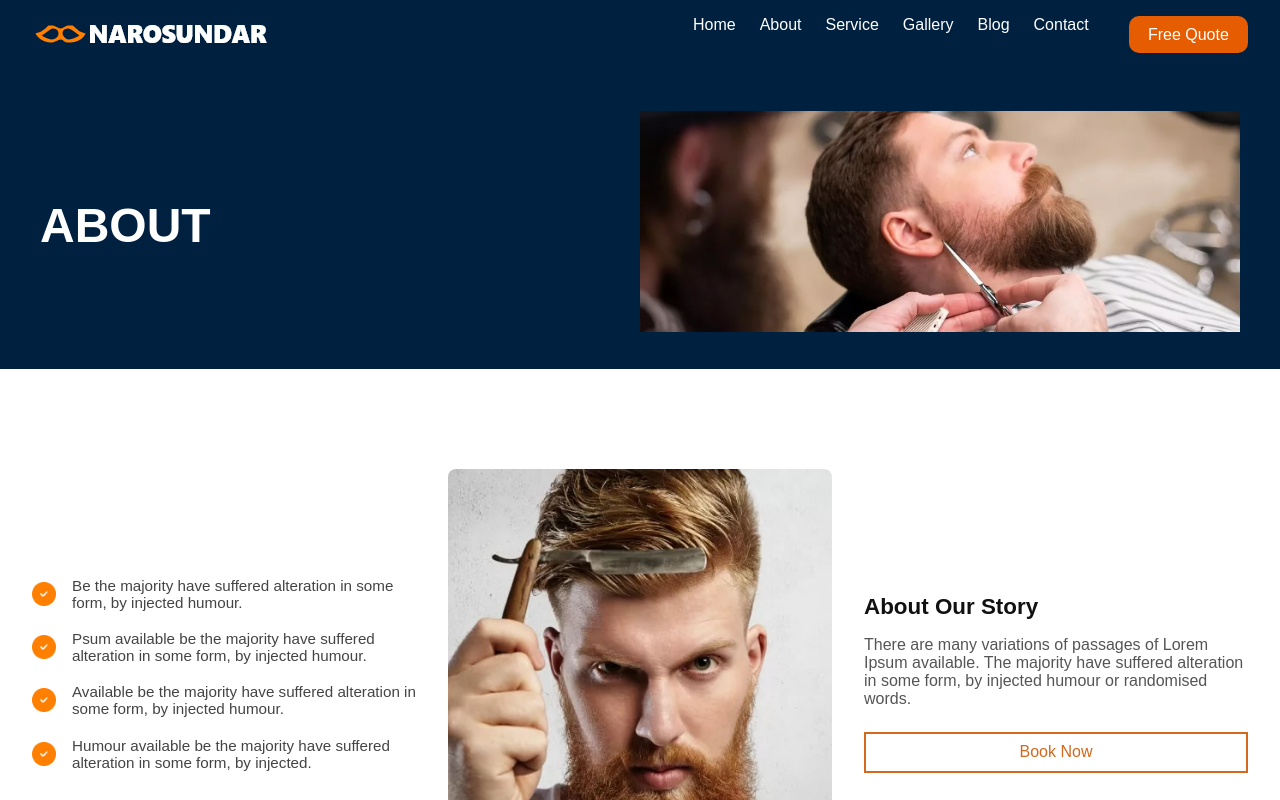
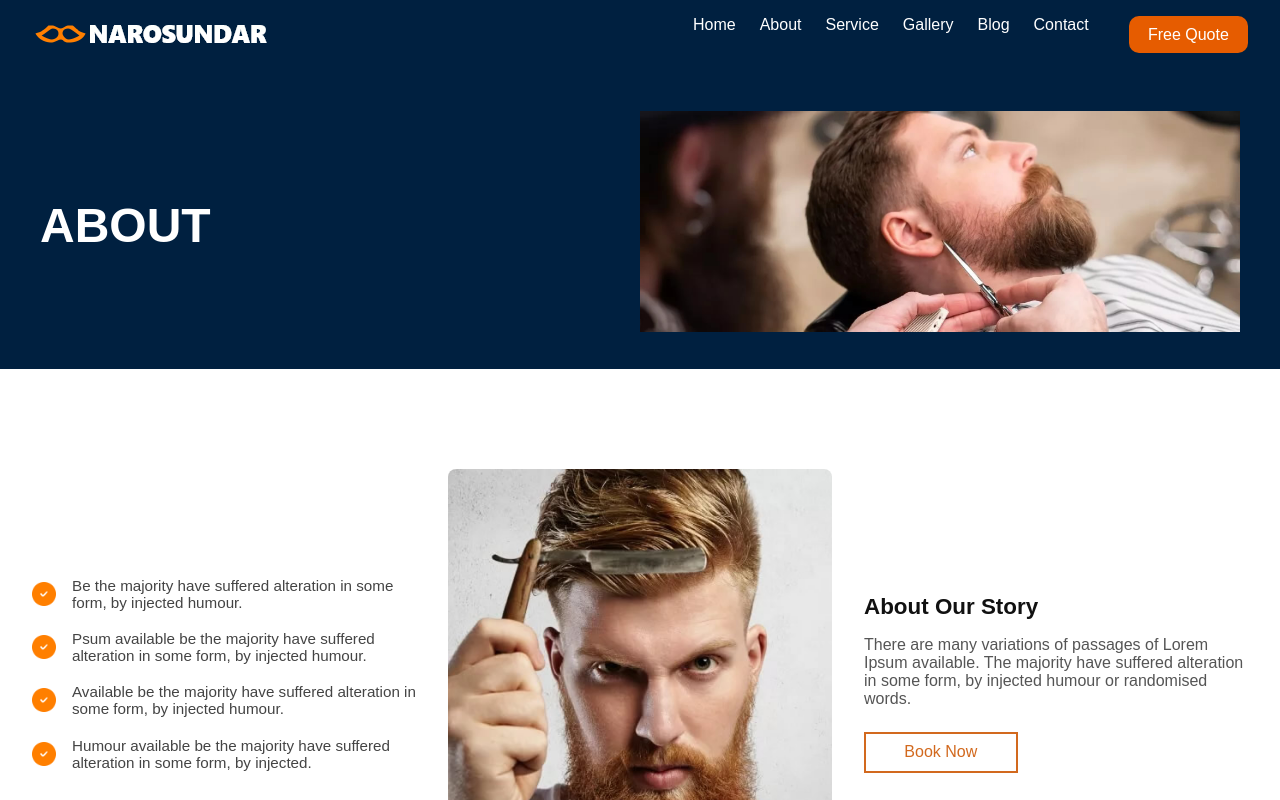
Before and after one commit to bolaji-2k9/narosundar, a React (Vite) app: page /about in a window 1280 px wide. Shown: the top 800 px of the page. Built offline with nearby package versions, Linux system fonts and the light colour scheme.

Commit message:
Update the gallery price section on the home page3

```diff
--- a/src/index.css
+++ b/src/index.css
@@ -341,12 +341,12 @@
 
 .about-list-item p {
   margin: 0;
-  font-size: 1rem;
+  font-size: 4rem;
   color: #444;
 }
 
 .about-right h2 {
-  font-size: 2rem;
+  font-size: 7rem;
   color: #111;
   margin-bottom: 1rem;
   position: relative;
@@ -358,6 +358,7 @@
   color: #555;
   margin-bottom: 1.5rem;
 }
+
 
 .about-botton {
   background-color:rgb(255, 255, 255);
@@ -515,7 +516,7 @@
   }
 
   .about-botton {
-    width: 100%;
+    width: 40%;
     text-align: center;
   }
 
```
